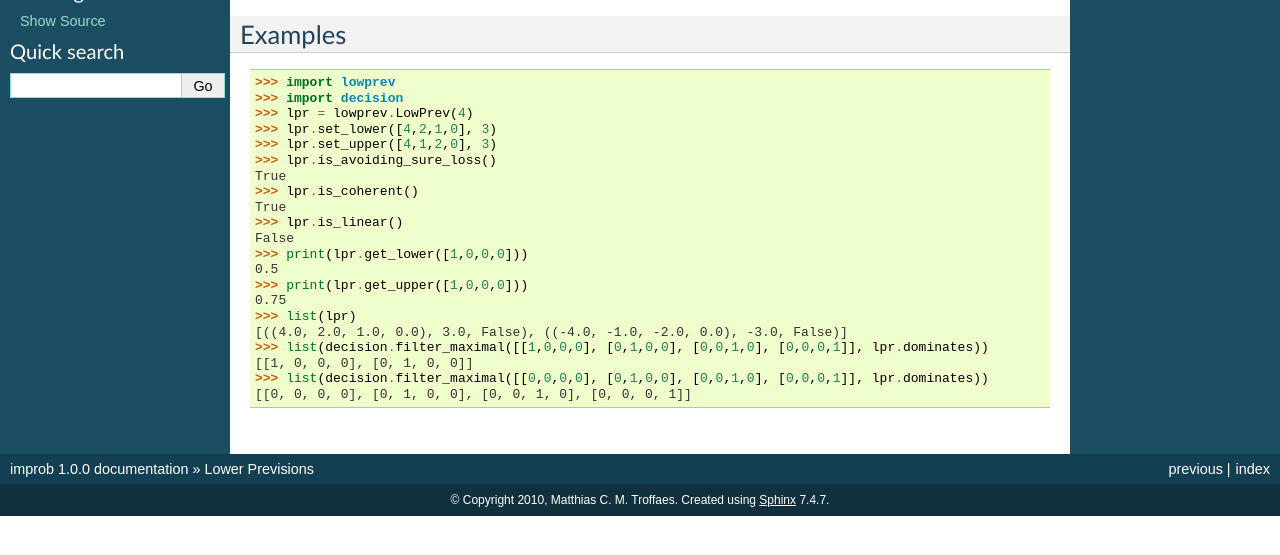
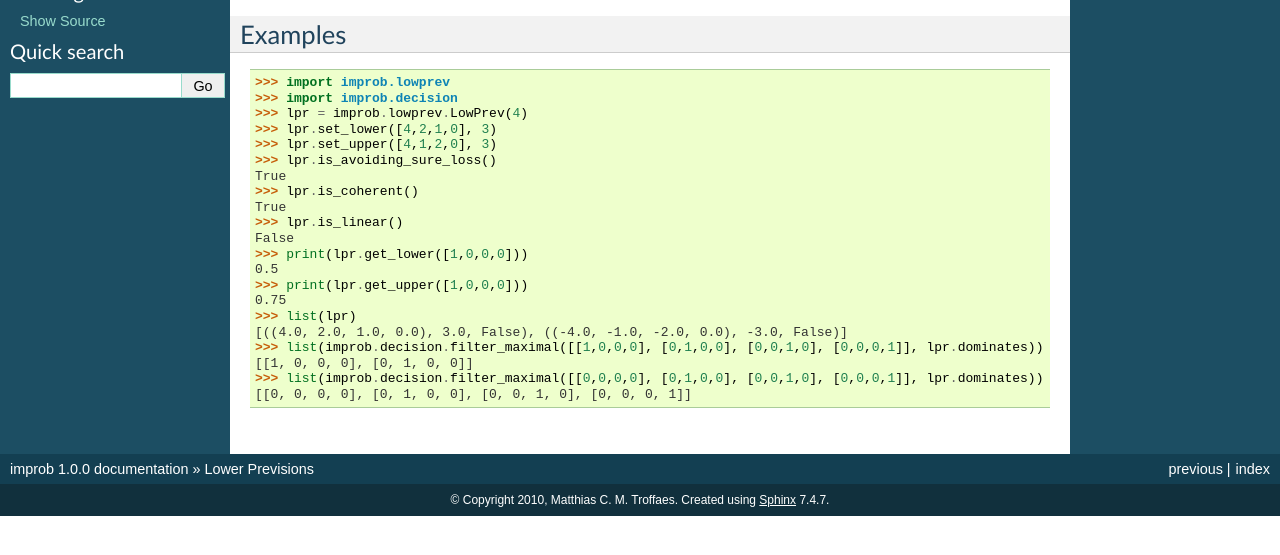
Before and after one commit to mcmtroffaes/improb, a Sphinx documentation site: the page built from docs/lowprev.rst, in a window 1280 px wide, cut to the strip 190-745 px from the top of the page. Built offline with Sphinx 7.4.7, drawn with Linux system fonts in a browser that asks for light colours.

Commit message:
Started converting docs to restructured text.

```diff
--- a/docs/conf.py
+++ b/docs/conf.py
@@ -192,3 +192,9 @@ latex_documents = [
 
 # If false, no module index is generated.
 #latex_use_modindex = True
+
+rst_epilog = """
+.. |gambletype| replace:: ``dict`` or ``list``
+.. |eventtype| replace:: ``set``
+.. |numbertype| replace:: ``float`` or ``int``
+"""
--- a/docs/lowprev.rst
+++ b/docs/lowprev.rst
@@ -9,9 +9,9 @@ Lower Previsions
 Examples
 --------
 
->>> import lowprev
->>> import decision
->>> lpr = lowprev.LowPrev(4)
+>>> import improb.lowprev
+>>> import improb.decision
+>>> lpr = improb.lowprev.LowPrev(4)
 >>> lpr.set_lower([4,2,1,0], 3)
 >>> lpr.set_upper([4,1,2,0], 3)
 >>> lpr.is_avoiding_sure_loss()
@@ -26,7 +26,7 @@ False
 0.75
 >>> list(lpr)
 [((4.0, 2.0, 1.0, 0.0), 3.0, False), ((-4.0, -1.0, -2.0, 0.0), -3.0, False)]
->>> list(decision.filter_maximal([[1,0,0,0], [0,1,0,0], [0,0,1,0], [0,0,0,1]], lpr.dominates))
+>>> list(improb.decision.filter_maximal([[1,0,0,0], [0,1,0,0], [0,0,1,0], [0,0,0,1]], lpr.dominates))
 [[1, 0, 0, 0], [0, 1, 0, 0]]
->>> list(decision.filter_maximal([[0,0,0,0], [0,1,0,0], [0,0,1,0], [0,0,0,1]], lpr.dominates))
+>>> list(improb.decision.filter_maximal([[0,0,0,0], [0,1,0,0], [0,0,1,0], [0,0,0,1]], lpr.dominates))
 [[0, 0, 0, 0], [0, 1, 0, 0], [0, 0, 1, 0], [0, 0, 0, 1]]
```
Also changed, not shown: 1 other file.
